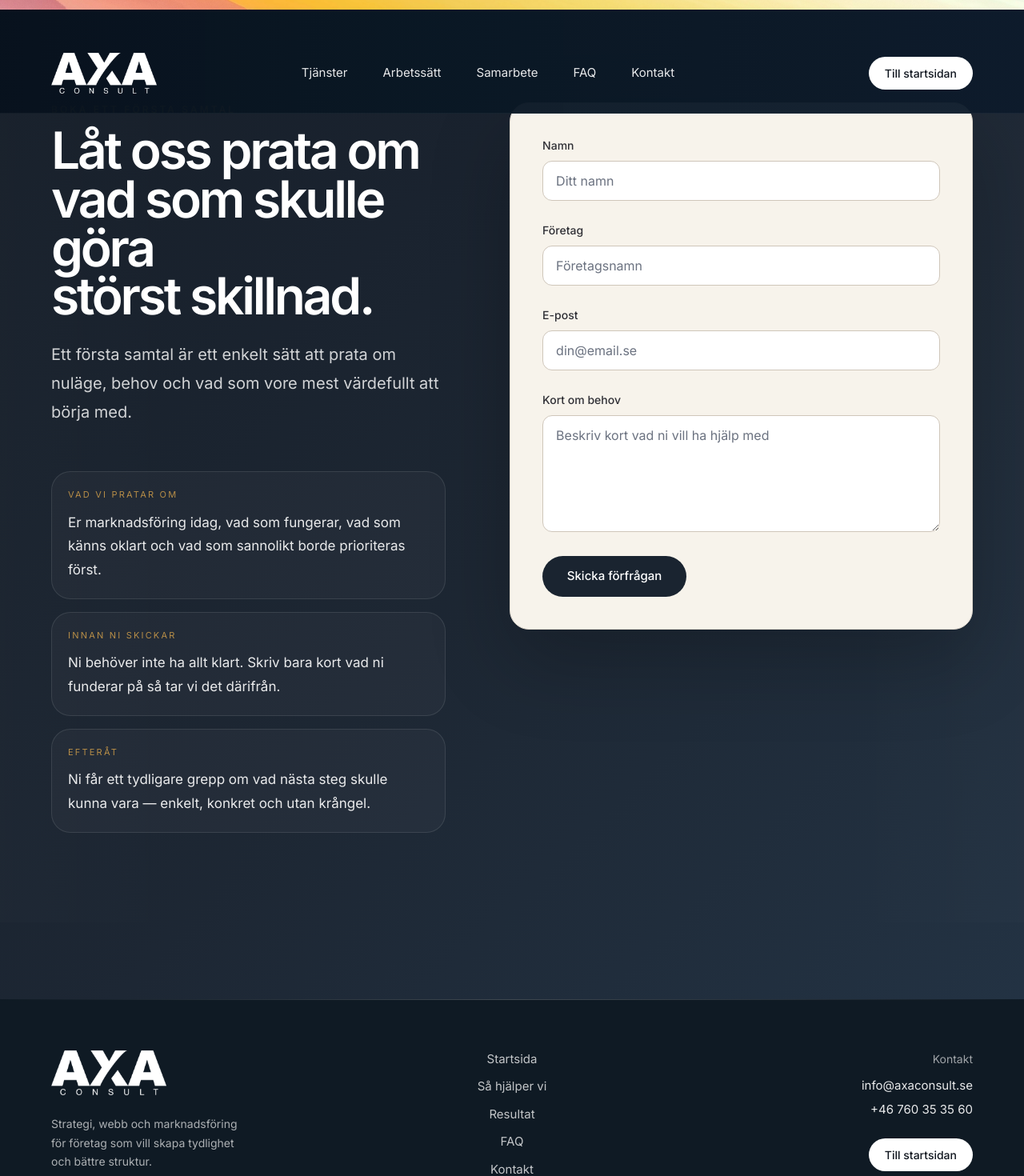
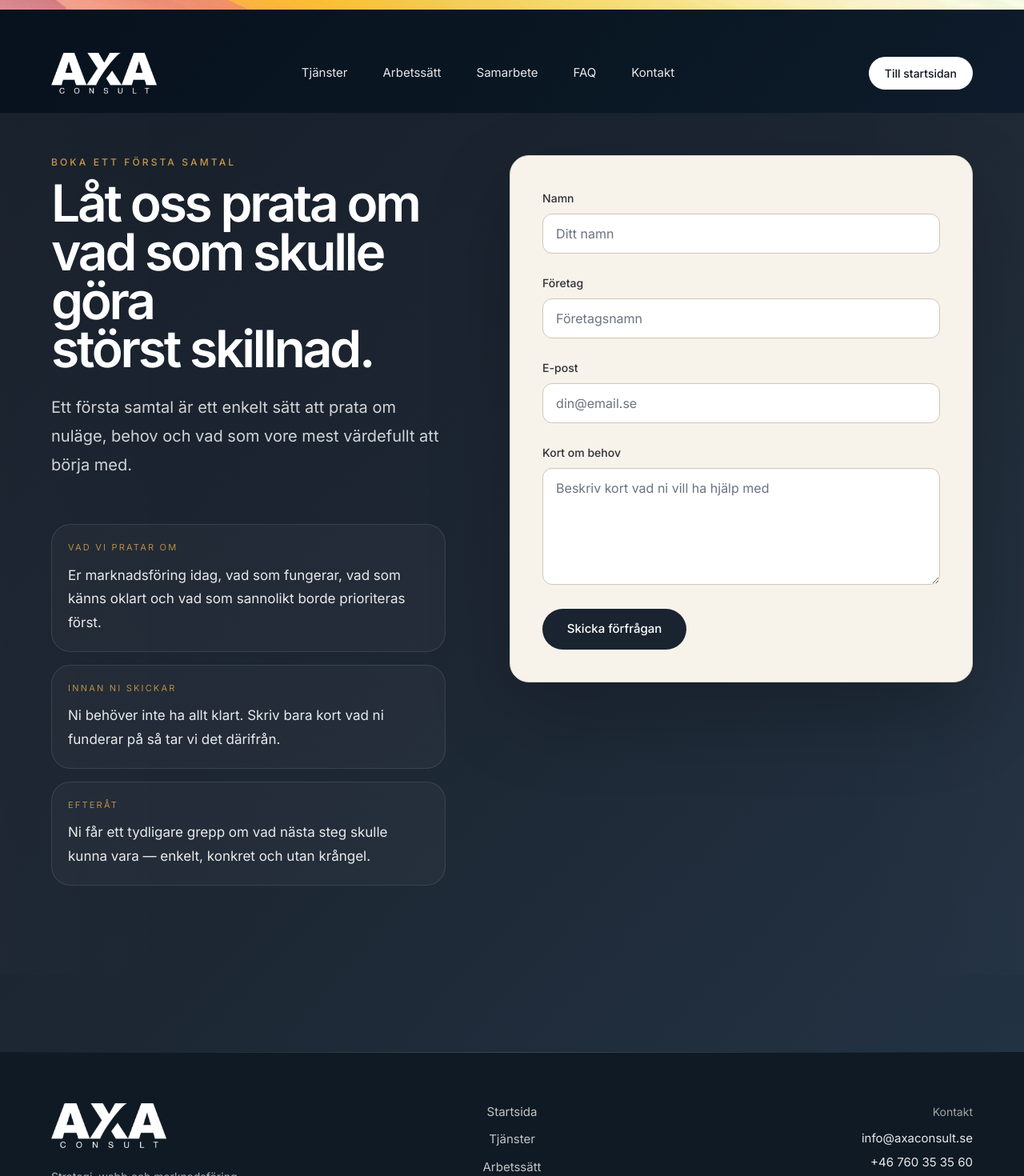
Before and after one commit to axaconsult-jon/axamedia, a Next.js app: page /boka-mote in a window 1280 px wide. Shown: the top 1470 px of the page at 80% size. Built offline with nearby package versions, Linux system fonts and the light colour scheme.

Commit message:
din commit-message

```diff
--- a/app/boka-mote/page.tsx
+++ b/app/boka-mote/page.tsx
@@ -76,11 +76,11 @@ export default function BokaMote() {
 
         <Header variant="boka" />
 
-        <section className="relative px-6 pb-20 pt-[200px] md:px-10 md:pb-28 lg:px-16 lg:pt-[128px]">
+        <section className="relative px-6 pb-20 pt-[190px] md:px-10 md:pb-28 md:pt-[220px] lg:px-16 lg:pt-[170px]">
           <div className="pointer-events-none absolute inset-0 bg-[linear-gradient(90deg,rgba(255,255,255,0.012)_0%,rgba(255,255,255,0)_18%,rgba(255,255,255,0)_82%,rgba(255,255,255,0.012)_100%)]" />
 
           <div className="relative mx-auto max-w-7xl">
-            <div className="grid gap-10 lg:gap-20 lg:grid-cols-[0.92fr_1.08fr] lg:items-start">
+            <div className="grid gap-10 lg:gap-20 lg:grid-cols-[0.92fr_1.08fr] lg:items-start xl:pt-6">
               <div>
                 <div className="max-w-3xl">
                   <p className="text-[12px] font-medium uppercase tracking-[0.26em] text-[#F5B74E]/80">
@@ -269,12 +269,13 @@ export default function BokaMote() {
 
             <div className="flex flex-col gap-3 text-[15px] text-white/75 md:items-center">
               {[
-                ["Startsida", "/"],
-                ["Så hjälper vi", "/#tjanster"],
-                ["Resultat", "/#resultat"],
-                ["FAQ", "/#faq"],
-                ["Kontakt", "/#kontakt"],
-              ].map(([label, href]) => (
+                  ["Startsida", "/"],
+                  ["Tjänster", "/#services"],
+                  ["Arbetssätt", "/#process"],
+                  ["Samarbete", "/#samarbete"],
+                  ["FAQ", "/#faq"],
+                  ["Kontakt", "/#contact"],
+].map(([label, href]) => (
                 <a
                   key={href}
                   href={href}
--- a/app/components/Header.tsx
+++ b/app/components/Header.tsx
@@ -17,7 +17,7 @@ export default function Header({
   setMenuOpen,
 }: HeaderProps) {
   return (
-    <header className="fixed inset-x-0 top-[10px] z-[110] border-b border-white/5 bg-[linear-gradient(90deg,rgba(8,18,29,0.98)_0%,rgba(10,23,36,0.97)_40%,rgba(13,27,43,0.96)_100%)] px-5 pt-4 md:px-10 md:pt-8 lg:px-16">
+    <header className="fixed inset-x-0 top-[10px] z-[110] border-b border-white/5 bg-[linear-gradient(135deg,rgba(8,18,29,0.98)_0%,rgba(10,23,36,0.97)_60%,rgba(13,27,43,0.96)_100%)] px-5 pt-4 md:px-10 md:pt-8 lg:px-16">
       <nav
         aria-label="Huvudnavigering"
         className="mx-auto grid max-w-7xl grid-cols-[1fr_auto] items-center py-5 md:grid-cols-[180px_1fr_240px] md:py-6"
```
